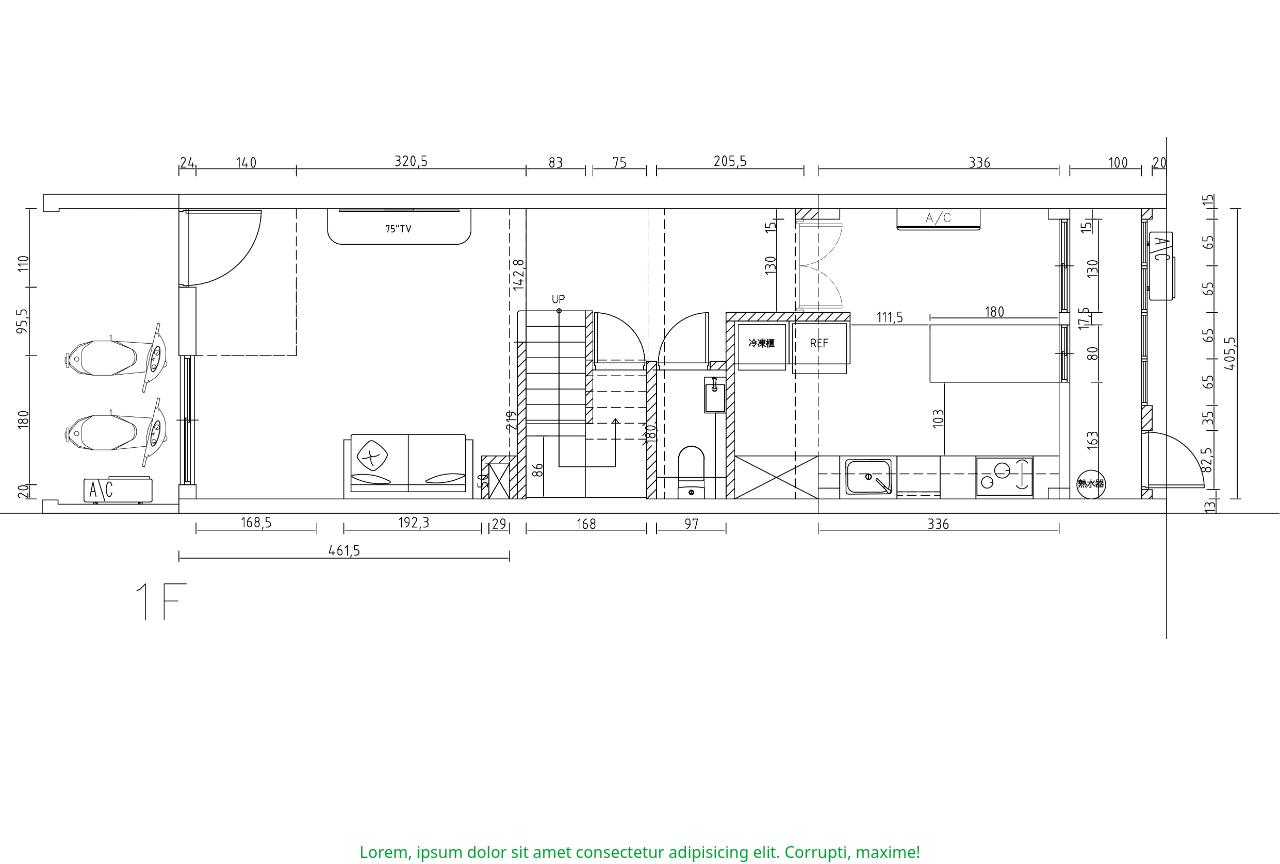
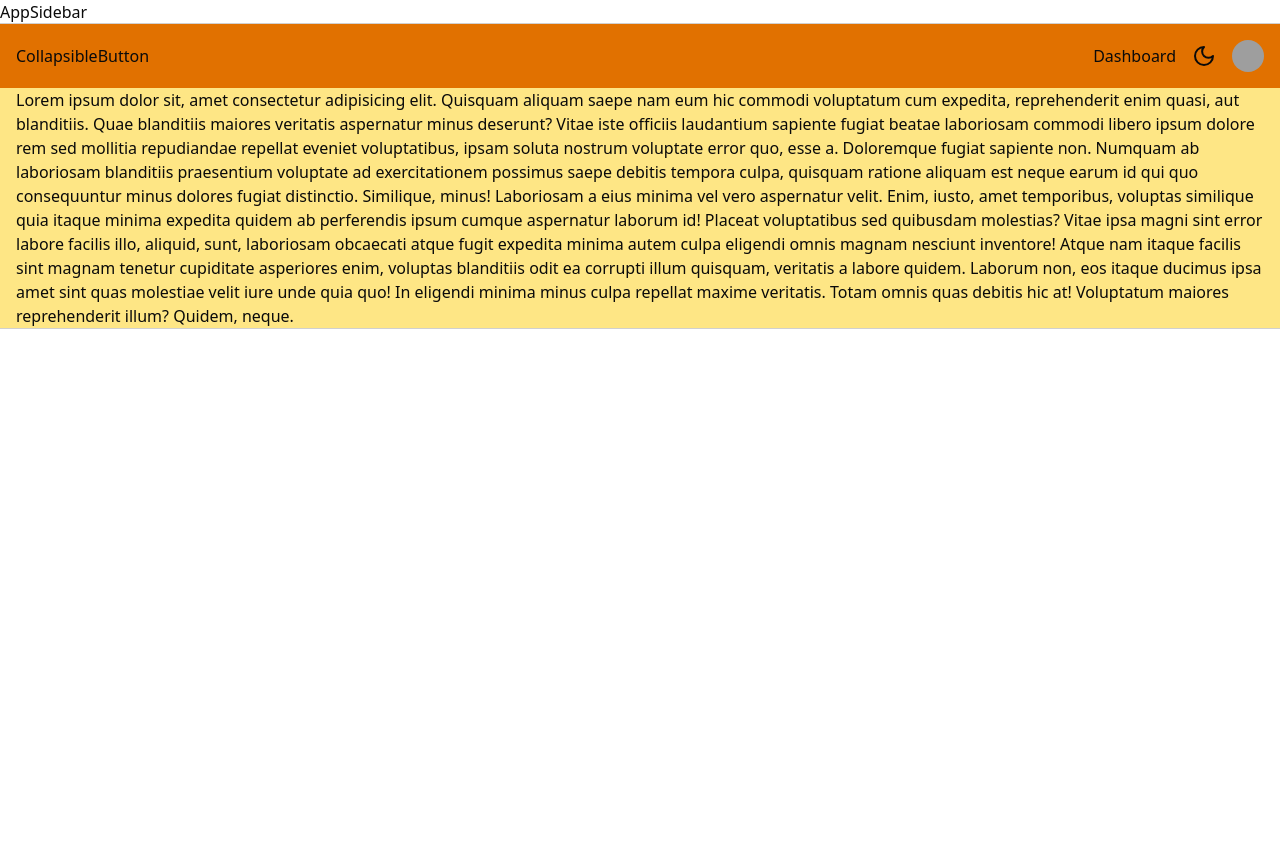
Before and after one commit to backas36/reno-vision, a React (Vite) app: page / in a window 1280 px wide. After the commit the page ends 800 px from the top, so only its background shows below. Built offline with nearby package versions, Linux system fonts and the light colour scheme; grey boxes are pictures that could not be loaded.

Commit message:
feat(layout): wip implement MainLayout and AppSidebar components with Navbar integration

```diff
--- a/package.json
+++ b/package.json
@@ -19,6 +19,7 @@
         "coverage": "vitest run --coverage"
     },
     "dependencies": {
+        "@radix-ui/react-avatar": "^1.1.7",
         "@radix-ui/react-slot": "^1.2.0",
         "@tailwindcss/vite": "^4.1.5",
         "class-variance-authority": "^0.7.1",
--- /dev/null
+++ b/src/components/layout/AppSidebar.tsx
@@ -0,0 +1,4 @@
+const AppSidebar = () => {
+    return <>AppSidebar</>;
+};
+export default AppSidebar;
--- /dev/null
+++ b/src/components/layout/MainLayout.tsx
@@ -0,0 +1,19 @@
+import { Outlet } from "react-router";
+
+import AppSidebar from "@/components/layout/AppSidebar";
+import Navbar from "@/components/layout/Navbar";
+
+const MainLayout = () => {
+    return (
+        <>
+            <AppSidebar />
+            <main className='w-full outline'>
+                <Navbar />
+                <div className='bg-amber-200 px-4'>
+                    <Outlet />
+                </div>
+            </main>
+        </>
+    );
+};
+export default MainLayout;
--- /dev/null
+++ b/src/components/layout/Navbar.tsx
@@ -0,0 +1,22 @@
+import { Moon } from "lucide-react";
+import { Link } from "react-router";
+
+import { Avatar, AvatarFallback, AvatarImage } from "@/components/ui/avatar";
+const Navbar = () => {
+    return (
+        <nav className='flex items-center justify-between bg-amber-600 p-4'>
+            {/* LEFT */}
+            CollapsibleButton
+            {/* RIGHT */}
+            <div className='flex items-center gap-4'>
+                <Link to={"/"}>Dashboard</Link>
+                <Moon />
+                <Avatar>
+                    <AvatarImage src='https://github.com/shadcn.png' />
+                    <AvatarFallback>CN</AvatarFallback>
+                </Avatar>
+            </div>
+        </nav>
+    );
+};
+export default Navbar;
--- /dev/null
+++ b/src/components/layout/index.ts
@@ -0,0 +1 @@
+export { default as MainLayout } from "./MainLayout";
--- /dev/null
+++ b/src/components/ui/avatar.tsx
@@ -0,0 +1,36 @@
+import * as AvatarPrimitive from "@radix-ui/react-avatar";
+import * as React from "react";
+
+import { cn } from "@/lib/utils";
+
+function Avatar({ className, ...props }: React.ComponentProps<typeof AvatarPrimitive.Root>) {
+    return (
+        <AvatarPrimitive.Root
+            data-slot='avatar'
+            className={cn("relative flex size-8 shrink-0 overflow-hidden rounded-full", className)}
+            {...props}
+        />
+    );
+}
+
+function AvatarImage({ className, ...props }: React.ComponentProps<typeof AvatarPrimitive.Image>) {
+    return (
+        <AvatarPrimitive.Image
+            data-slot='avatar-image'
+            className={cn("aspect-square size-full", className)}
+            {...props}
+        />
+    );
+}
+
+function AvatarFallback({ className, ...props }: React.ComponentProps<typeof AvatarPrimitive.Fallback>) {
+    return (
+        <AvatarPrimitive.Fallback
+            data-slot='avatar-fallback'
+            className={cn("bg-muted flex size-full items-center justify-center rounded-full", className)}
+            {...props}
+        />
+    );
+}
+
+export { Avatar, AvatarFallback, AvatarImage };
--- a/src/pages/home/HomePage.tsx
+++ b/src/pages/home/HomePage.tsx
@@ -1,12 +1,22 @@
-import floor01 from "@/assets/images/floor_01.webp";
 const HomePage = () => {
     return (
-        <div className='flex h-screen flex-col items-center justify-center'>
-            <img src={floor01} alt='floor01' />
+        <div className=''>
             {/*<img src={floor01} alt='floor01' />*/}
-            <p className='text-custom-color'>
-                Lorem, ipsum dolor sit amet consectetur adipisicing elit. Corrupti, maxime!
-            </p>
+            Lorem ipsum dolor sit, amet consectetur adipisicing elit. Quisquam aliquam saepe nam eum hic commodi
+            voluptatum cum expedita, reprehenderit enim quasi, aut blanditiis. Quae blanditiis maiores veritatis
+            aspernatur minus deserunt? Vitae iste officiis laudantium sapiente fugiat beatae laboriosam commodi libero
+            ipsum dolore rem sed mollitia repudiandae repellat eveniet voluptatibus, ipsam soluta nostrum voluptate
+            error quo, esse a. Doloremque fugiat sapiente non. Numquam ab laboriosam blanditiis praesentium voluptate ad
+            exercitationem possimus saepe debitis tempora culpa, quisquam ratione aliquam est neque earum id qui quo
+            consequuntur minus dolores fugiat distinctio. Similique, minus! Laboriosam a eius minima vel vero aspernatur
+            velit. Enim, iusto, amet temporibus, voluptas similique quia itaque minima expedita quidem ab perferendis
+            ipsum cumque aspernatur laborum id! Placeat voluptatibus sed quibusdam molestias? Vitae ipsa magni sint
+            error labore facilis illo, aliquid, sunt, laboriosam obcaecati atque fugit expedita minima autem culpa
+            eligendi omnis magnam nesciunt inventore! Atque nam itaque facilis sint magnam tenetur cupiditate asperiores
+            enim, voluptas blanditiis odit ea corrupti illum quisquam, veritatis a labore quidem. Laborum non, eos
+            itaque ducimus ipsa amet sint quas molestiae velit iure unde quia quo! In eligendi minima minus culpa
+            repellat maxime veritatis. Totam omnis quas debitis hic at! Voluptatum maiores reprehenderit illum? Quidem,
+            neque.
         </div>
     );
 };
--- a/src/routes/public.tsx
+++ b/src/routes/public.tsx
@@ -1,11 +1,14 @@
 import { Route, Routes } from "react-router";
 
+import { MainLayout } from "@/components/layout";
 import HomePage from "@/pages/home";
 
 const PublicRoutes = () => {
     return (
         <Routes>
-            <Route path='/' element={<HomePage />} />
+            <Route element={<MainLayout />}>
+                <Route path='/' element={<HomePage />} />
+            </Route>
         </Routes>
     );
 };
```
Also changed, not shown: 1 other file (tests, documents, lock files or other folders).
